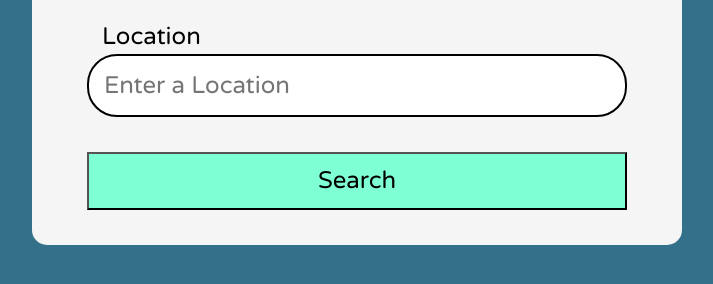
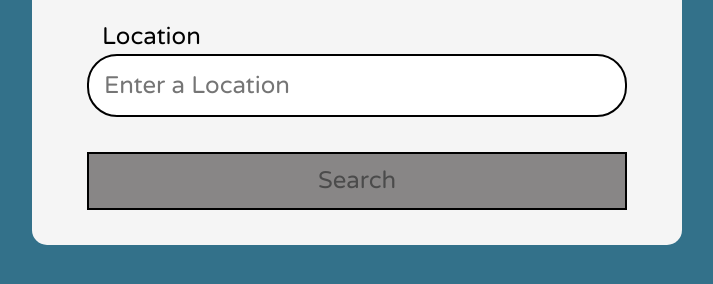
Before and after one commit to omardevelops/weather-forecast-app, a website built with webpack: page dist/index.html in a window 1280 px wide. Shown: the part 314-598 px from the top of the page, without its empty margins (283-996 px from the left). Built offline with nearby package versions, Linux system fonts and the light colour scheme.

Commit message:
added: location-search component + validation

```diff
--- a/src/index.js
+++ b/src/index.js
@@ -1,13 +1,25 @@
 import './reset.css';
 import './style.css';
-import sampleWeatherData from './sample-current-weather.json';
+// import sampleWeatherData from './sample-current-weather.json';
 import {
   getCurrentWeatherData,
   getRequiredWeatherData,
 } from './weather-script';
+import createSearchboxElement from './location-search';
 
-const button = document.querySelector('#welcome > form button');
+const welcomeContainer = document.querySelector('#welcome');
+const locationSearchContainer = createSearchboxElement();
+welcomeContainer.appendChild(locationSearchContainer);
+
+const button = document.querySelector('#welcome > #location-search button');
 const formInput = document.querySelector('#welcome #location');
+
+formInput.addEventListener('input', () => {
+  if (formInput.validity.valid) button.disabled = false;
+  else if (formInput.validity.valueMissing === false) {
+    button.disabled = false;
+  }
+});
 button.addEventListener('click', async () => {
   // Fetch weather data from OpenWeather
   console.log(formInput);
@@ -17,7 +29,7 @@ button.addEventListener('click', async () => {
   if (weatherData.cod === '400') {
     alert('Empty');
   } else if (weatherData.cod === '404') {
-    alert('City not found');
+    alert('Location not found.');
   } else {
     // Get needed fields only
     const neededWeatherData = getRequiredWeatherData(weatherData);
--- /dev/null
+++ b/src/location-search.js
@@ -0,0 +1,32 @@
+// This module is responsible for the DOM
+// of the location search box that allows
+// the user to submit a request to the API
+
+const createSearchboxElement = () => {
+  const container = document.createElement('div');
+  container.id = 'location-search';
+
+  const label = document.createElement('label');
+  label.textContent = 'Location';
+  label.for = 'location';
+
+  const input = document.createElement('input');
+  input.type = 'text';
+  input.name = 'location';
+  input.id = 'location';
+  input.requred = true;
+  input.pattern = '^[A-Za-z -]+$';
+  input.placeholder = 'Enter a Location';
+
+  const button = document.createElement('button');
+  button.textContent = 'Search';
+  button.disabled = true; // Initially disabled
+
+  container.appendChild(label);
+  container.appendChild(input);
+  container.appendChild(button);
+
+  return container;
+};
+
+export default createSearchboxElement;
--- a/src/style.css
+++ b/src/style.css
@@ -10,6 +10,9 @@ main {
   display: flex;
   align-items: center;
   justify-content: center;
+}
+input:focus {
+  outline: none;
 }
 
 #welcome {
@@ -24,7 +27,7 @@ main {
   font-weight: bold;
   margin-bottom: 30px;
 }
-#welcome form {
+#welcome #location-search {
   display: flex;
   flex-direction: column;
   /* align-items: center; */
@@ -33,25 +36,33 @@ main {
   gap: 5px;
   width: 90%;
   margin: 0 auto;
+  padding: 0;
 }
-#welcome label {
+#location-search label {
   margin-left: 15px;
 }
-#welcome input {
+#location-search input {
   font-size: 1.5rem;
   font-family: inherit;
   padding: 15px;
   border-radius: 30px;
   border: 2px solid black;
 }
-#welcome button {
+#location-search button {
   font: inherit;
   padding: 15px 25px;
   margin-top: 30px;
   background-color: aquamarine;
+  border: 2px solid black;
+  color: black;
 }
 
-#welcome button:hover,
-#welcome button:focus {
+#location-search button:hover,
+#location-search button:focus {
   background-color: rgb(68, 146, 120);
 }
+
+#location-search button:disabled {
+  background-color: rgb(136, 134, 134);
+  color: rgb(75, 75, 75);
+}
```
Also changed, not shown: dist/index.html.
